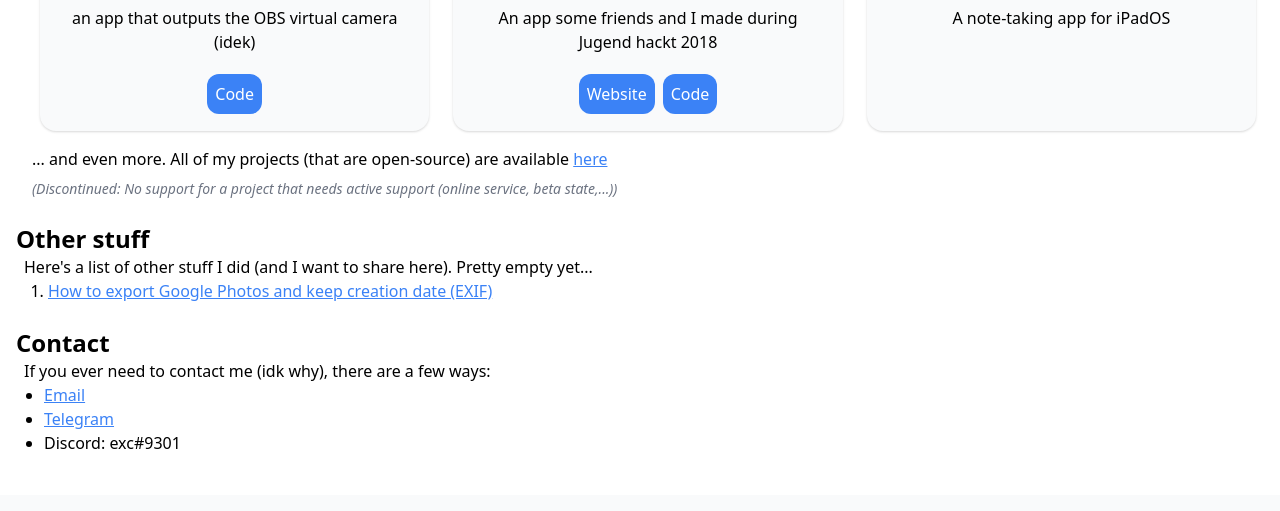
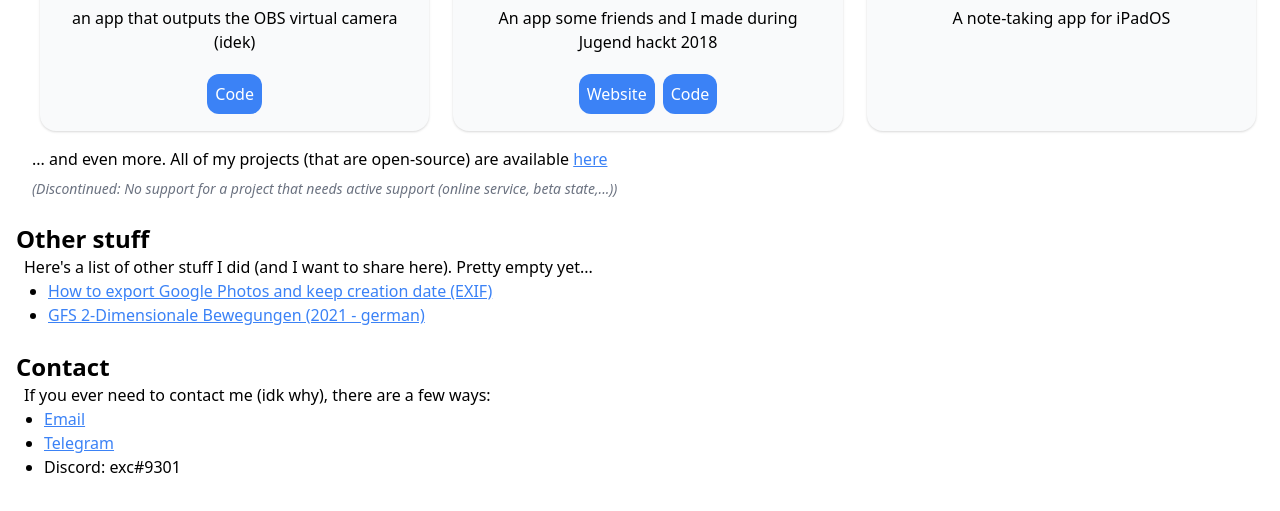
Before and after one commit to rainloreley/abmgrt.dev-old2, a Next.js app: page / in a window 1280 px wide. Shown: the part 1045-1556 px from the top of the page. Built offline with nearby package versions, Linux system fonts and the light colour scheme.

Commit message:
added GFS 2021

```diff
--- a/pages/index.js
+++ b/pages/index.js
@@ -146,7 +146,7 @@ export default function Home() {
 							Here's a list of other stuff I did (and I want to share here).
 							Pretty empty yet...
 						</p>
-						<ul className="list-decimal	mx-6">
+						<ul className="list-disc mx-6">
 							<li>
 								<a
 									className="underline text-blue-500"
@@ -154,6 +154,15 @@ export default function Home() {
 									target="_blank"
 								>
 									How to export Google Photos and keep creation date (EXIF)
+								</a>
+							</li>
+							<li>
+								<a
+									className="underline text-blue-500"
+									href="https://go.abmgrt.dev/gfs-2021-physik"
+									target="_blank"
+								>
+									GFS 2-Dimensionale Bewegungen (2021 - german)
 								</a>
 							</li>
 						</ul>
--- a/tailwind.config.js
+++ b/tailwind.config.js
@@ -1,5 +1,5 @@
 module.exports = {
-	purge: [],
+	purge: ['./pages/**/*.js', './components/**/*.js'],
 	darkMode: 'media', // or 'media' or 'class'
 	theme: {
 		backgroundColor: (theme) => ({
```
